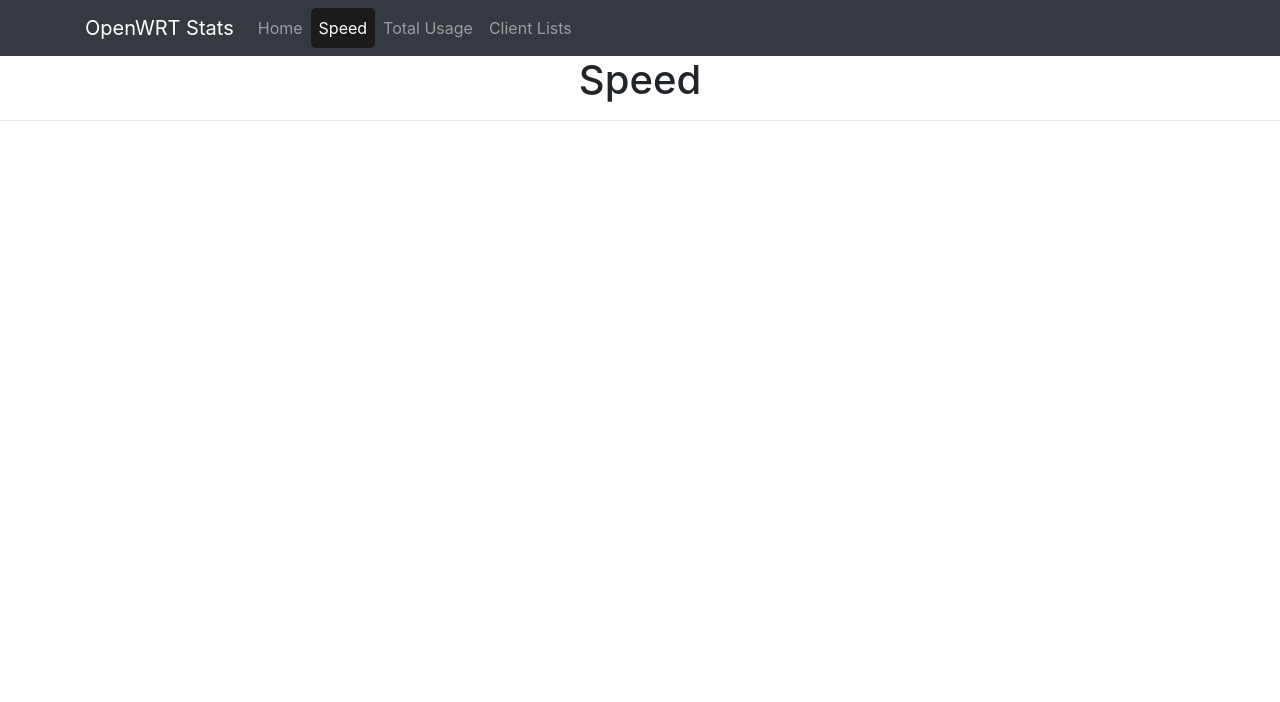
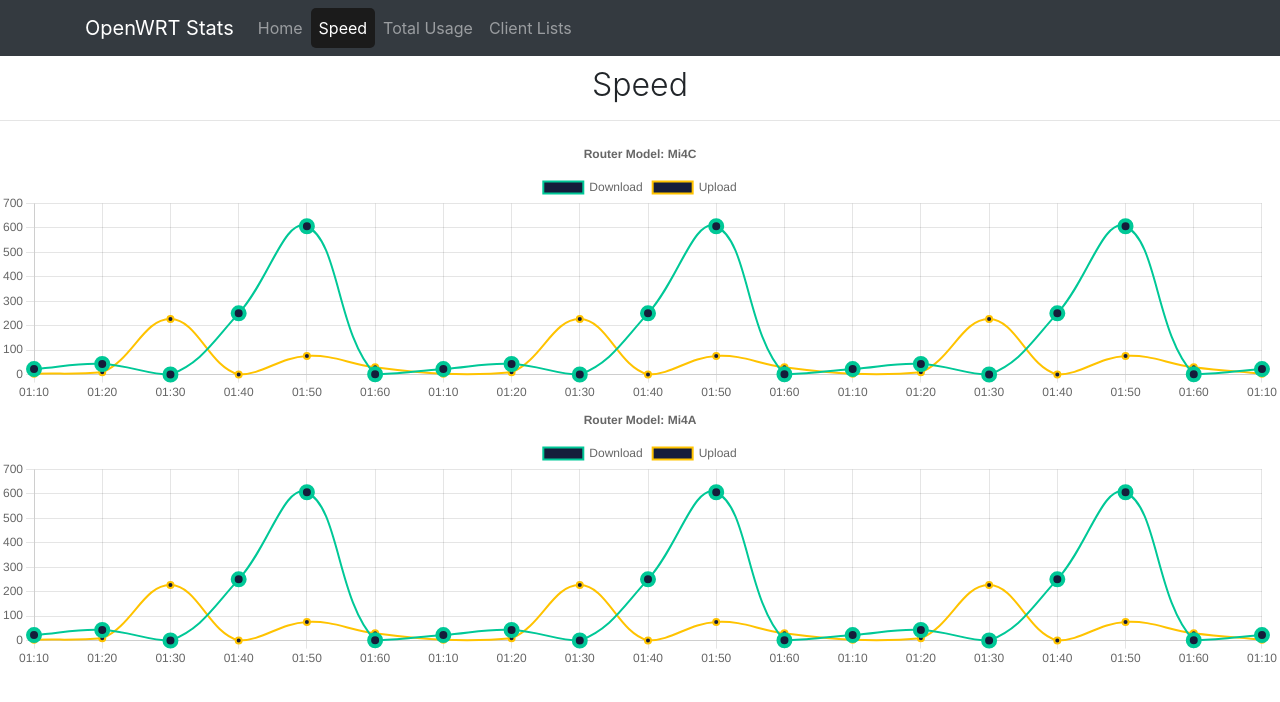
Before and after one commit to rubel-sh/OpenwrtStatsViewer, a React (Create React App) app: page /speed in a window 1280 px wide. Shown: the top 702 px of the page. Built offline with nearby package versions, Linux system fonts and the light colour scheme.

Commit message:
[Added] Speed component

```diff
--- a/package.json
+++ b/package.json
@@ -7,7 +7,9 @@
     "@testing-library/react": "^12.1.4",
     "@testing-library/user-event": "^13.5.0",
     "bootstrap": "^4.6.1",
+    "chart.js": "^3.7.1",
     "react": "^17.0.2",
+    "react-chartjs-2": "^4.0.1",
     "react-dom": "^17.0.2",
     "react-router": "^5.2.1",
     "react-router-dom": "^5.3.0",
--- a/src/components/body/Speed.js
+++ b/src/components/body/Speed.js
@@ -1,12 +1,117 @@
-import React from 'react';
+import React, { Component } from 'react';
+import {
+    Chart as ChartJS,
+    CategoryScale,
+    LinearScale,
+    PointElement,
+    LineElement,
+    Title,
+    Tooltip,
+    Legend,
+} from 'chart.js';
+import { Line } from 'react-chartjs-2';
+import timeLapseState from './speedState.json'
 
-function Speed() {
-    return (
-        <div>
-            <h1>Speed</h1>
-            <hr />
-        </div>
-    );
+class Speed extends Component {
+    render() {
+        this.state = {
+            timeLapseState
+        }
+        ChartJS.register(
+            CategoryScale,
+            LinearScale,
+            PointElement,
+            LineElement,
+            Title,
+            Tooltip,
+            Legend
+        );
+        const options = {
+            padding: true,
+            responsive: true,
+            plugins: {
+                legend: {
+                    position: 'top',
+                },
+                title: {
+                    display: true,
+                    text: 'Router Model: Mi4C',
+                },
+            },
+        };
+        const options1 = {
+            responsive: true,
+            plugins: {
+                legend: {
+                    position: 'top',
+                },
+                title: {
+                    display: true,
+                    text: 'Router Model: Mi4A',
+                },
+            },
+        };
+        const calculateData = data => parseFloat(Number(data) / 1024);
+        // console.log(calculateData());
+        // label = Timeline
+        const labels = timeLapseState.router1.map(timeState => timeState.time);
+        // Data Array for download
+        const downloadArray = timeLapseState.router1.map(downState => calculateData(downState.download))
+        // Data array for upload
+        const uploadArray = timeLapseState.router1.map(upState => calculateData(upState.upload))
+        const data = {
+            labels: labels,
+            datasets: [
+                {
+                    label: 'Download',
+                    data: downloadArray.map(me => me),
+                    fill: false,
+                    lineTension: 0.4,
+                    backgroundColor: '#151D3B',
+                    borderColor: '#00C897',
+                    borderWidth: 2,
+                    pointRadius: 6,
+                    pointBorderWidth: 4,
+                    pointHoverRadius: 8,
+                },
+                {
+                    label: 'Upload',
+                    data: uploadArray,
+                    fill: false,
+                    lineTension: 0.4,
+                    backgroundColor: '#151D3B',
+                    borderColor: '#FFC300',
+                    borderWidth: 2,
+                },
+            ],
+        };
+        return (
+            <div>
+                <h2 style={{ marginTop: '10px', fontWeight: '300' }}>Speed</h2>
+                <hr />
+                <div className="canvus-container">
+                    <div className="router1">
+                        <Line
+                            width={document.documentElement.clientWidth}
+                            height={document.documentElement.clientHeight / 3}
+                            options={options}
+                            data={data}
+
+                        />
+                    </div>
+                    <div className="router2">
+                        <Line
+                            width={document.documentElement.clientWidth}
+                            height={document.documentElement.clientHeight / 3}
+                            options={options1}
+                            data={data}
+                        />
+                    </div>
+                </div>
+            </div>
+        );
+    }
+
 }
 
 export default Speed;
--- a/src/components/body/TotalUsage.js
+++ b/src/components/body/TotalUsage.js
@@ -8,7 +8,6 @@ class TotalUsage extends Component {
             data: stateJSON
         }
         const openwrtUser = this.state.data.data.map(user => {
-            console.log(user);
             const calculateData = data => (Number(data) / 1024) < 1024 ? (Number(data) / 1024).toFixed(2) + " MB" : ((Number(data) / 1024) / 1024).toFixed(2) + " GB";
             const styles = { indicator_icon: { width: '40px' } }
             return (
@@ -16,17 +15,13 @@ class TotalUsage extends Component {
                 <div key={user.user} className="totalusage_container">
                     <h4 >{user.user}</h4>
                     <div className='totalusage_stats'>
-                        {/* <p>Download : {calculateData(user.download)}</p>
-                        <p>Upload : {calculateData(user.upload)}</p> */}
                         <p>
-
                             <img style={styles.indicator_icon} src="./assets/icons/cloud-download.png" alt="download_icon" />
                             <strong>
                                 {calculateData(user.totaldownload)}
                             </strong>
                         </p>
                         <p>
-
                             <img style={styles.indicator_icon} src="./assets/icons/cloud-upload.png" alt="download_icon" />
                             <strong>
                                 {calculateData(user.totalupload)}
@@ -41,7 +36,7 @@ class TotalUsage extends Component {
         return (
 
             <div >
-                <h1 style={{ marginTop: '10px' }}> Data Usage of Clients</h1>
+                <h2 style={{ marginTop: '10px', fontWeight: '300' }}> Data Usage of Clients</h2>
                 <hr />
                 <div className='totalUsage_parent'>
                     {openwrtUser}
--- /dev/null
+++ b/src/components/body/speedState.json
@@ -0,0 +1,118 @@
+{
+    "router1": [
+        {
+            "time": "01:10",
+            "macaddress": "bc:6a:d1:80:11:57",
+            "download": "23155",
+            "upload": "3571"
+        },
+        {
+            "time": "01:20",
+            "macaddress": "bc:6a:d1:80:11:57",
+            "download": "44453",
+            "upload": "9965"
+        },
+        {
+            "time": "01:30",
+            "macaddress": "bc:6a:d1:80:11:57",
+            "download": "355",
+            "upload": "232571"
+        },
+        {
+            "time": "01:40",
+            "macaddress": "bc:6a:d1:80:11:57",
+            "download": "256355",
+            "upload": "371"
+        },
+        {
+            "time": "01:50",
+            "macaddress": "bc:6a:d1:80:11:57",
+            "download": "621155",
+            "upload": "78021"
+        },
+        {
+            "time": "01:60",
+            "macaddress": "bc:6a:d1:80:11:57",
+            "download": "1355",
+            "upload": "30571"
+        },
+        {
+            "time": "01:10",
+            "macaddress": "bc:6a:d1:80:11:57",
+            "download": "23155",
+            "upload": "3571"
+        },
+        {
+            "time": "01:20",
+            "macaddress": "bc:6a:d1:80:11:57",
+            "download": "44453",
+            "upload": "9965"
+        },
+        {
+            "time": "01:30",
+            "macaddress": "bc:6a:d1:80:11:57",
+            "download": "355",
+            "upload": "232571"
+        },
+        {
+            "time": "01:40",
+            "macaddress": "bc:6a:d1:80:11:57",
+            "download": "256355",
+            "upload": "371"
+        },
+        {
+            "time": "01:50",
+            "macaddress": "bc:6a:d1:80:11:57",
+            "download": "621155",
+            "upload": "78021"
+        },
+        {
+            "time": "01:60",
+            "macaddress": "bc:6a:d1:80:11:57",
+            "download": "1355",
+            "upload": "30571"
+        },
+        {
+            "time": "01:10",
+            "macaddress": "bc:6a:d1:80:11:57",
+            "download": "23155",
+            "upload": "3571"
+        },
+        {
+            "time": "01:20",
+            "macaddress": "bc:6a:d1:80:11:57",
+            "download": "44453",
+            "upload": "9965"
+        },
+        {
+            "time": "01:30",
+            "macaddress": "bc:6a:d1:80:11:57",
+            "download": "355",
+            "upload": "232571"
+        },
+        {
+            "time": "01:40",
+            "macaddress": "bc:6a:d1:80:11:57",
+            "download": "256355",
+            "upload": "371"
+        },
+        {
+            "time": "01:50",
+            "macaddress": "bc:6a:d1:80:11:57",
+            "download": "621155",
+            "upload": "78021"
+        },
+        {
+            "time": "01:60",
+            "macaddress": "bc:6a:d1:80:11:57",
+            "download": "1355",
+            "upload": "30571"
+        },
+        {
+            "time": "01:10",
+            "macaddress": "bc:6a:d1:80:11:57",
+            "download": "23155",
+            "upload": "3571"
+        }
+    ]
+}
--- a/src/css/App.css
+++ b/src/css/App.css
@@ -50,3 +50,8 @@
   font-weight: 300;
   font-size: 1.3rem;
 }
+/* Styles for Line Chart */
+canvus {
+  width: 400px;
+  height: 200px;
+}
```
Also changed, not shown: 1 other file (tests, documents, lock files or other folders).
